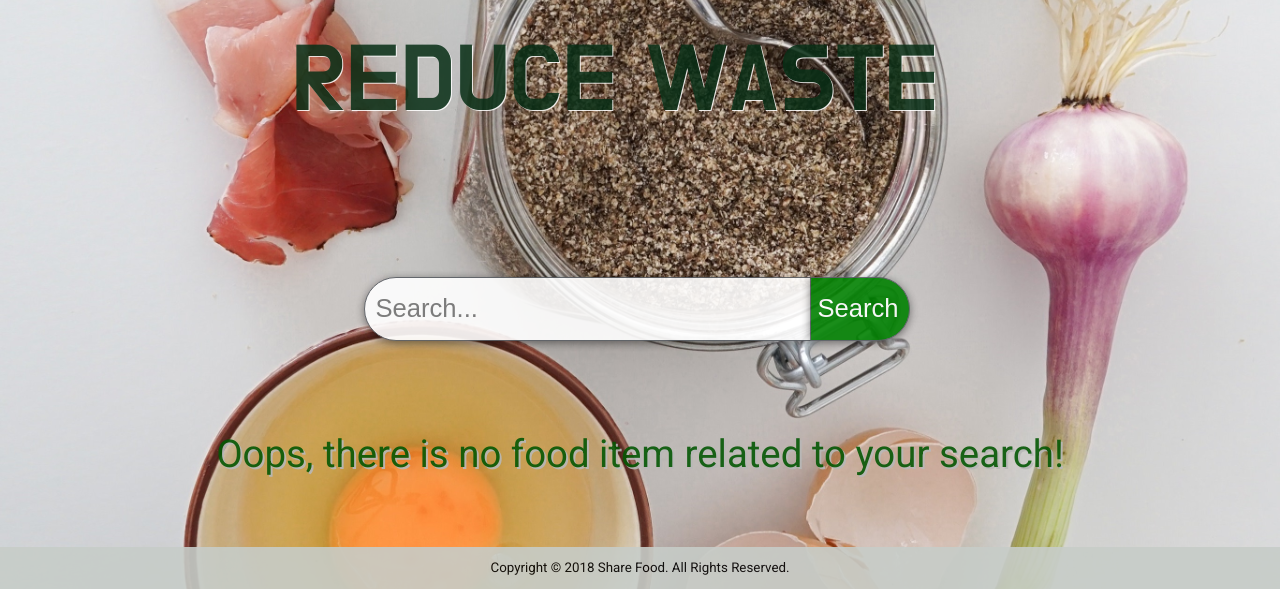
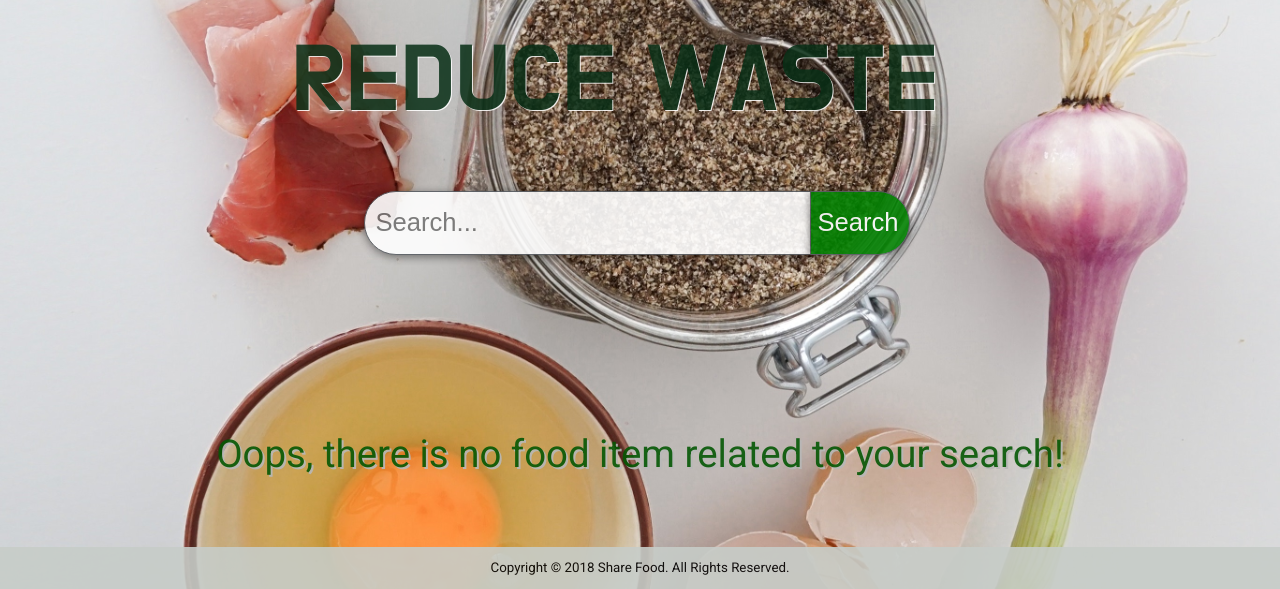
Before and after one commit to A01037479/2910-project, a PHP site: page / in a window 1280 px wide; the page is wider, and only the part inside the window is pictured. Shown: the part 247-836 px from the top of that part. Run offline with PHP 8.4, Linux system fonts and the light colour scheme; data that the repository does not hold is empty; some libraries are stand-ins or nearby versions; some web fonts are replaced.

Commit message:
typewriter

```diff
--- a/Sharefood/config/config.php
+++ b/Sharefood/config/config.php
@@ -2,7 +2,7 @@
 $config = array(
   "host" => "localhost",
   "dbuser" => "root",
-  "dbpw" => "",
+  "dbpw" => "121212",
   "dbname" => "sharefood"
 );
 
--- a/Sharefood/style/style.css
+++ b/Sharefood/style/style.css
@@ -214,7 +214,7 @@
 
 /***** Search bar styling *****/
 #searchcontainer {
-  margin-top: 8vw;
+  margin-top: 1em;
 }
 
 #searchbox {
```
